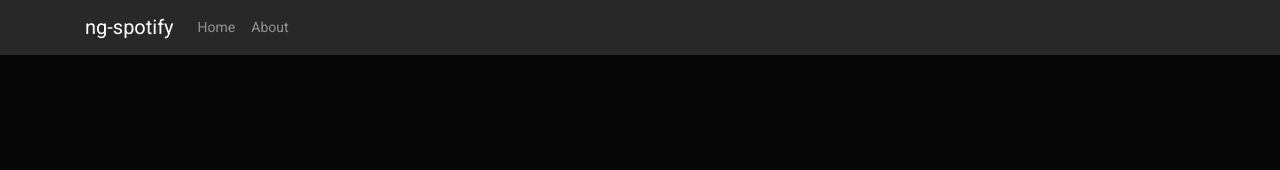
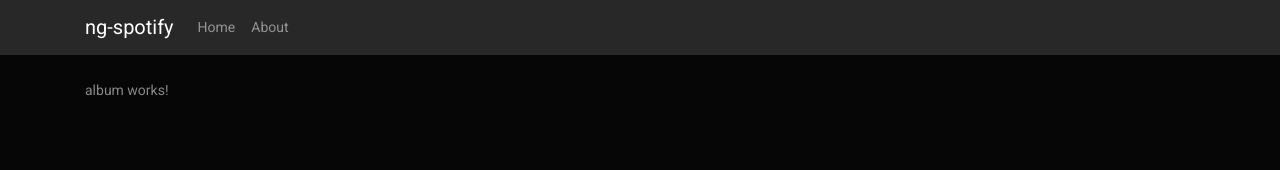
Before and after one commit to igor-pavlichenko/ng-spotify, an Angular app: page /album/1 in a window 1280 px wide. Before the commit this address led to /. Shown: the top 170 px of the page. Built offline with nearby package versions, Linux system fonts and the light colour scheme.

Commit message:
Generate album component
Add a route of album component in our app-routing.
Import the album component in app.module.

```diff
--- a/src/app/app-routing.module.ts
+++ b/src/app/app-routing.module.ts
@@ -4,11 +4,13 @@ import { Routes, RouterModule } from '@angular/router';
 import { SearchComponent } from './components/search/search.component';
 import { AboutComponent } from './components/about/about.component';
 import { ArtistComponent } from './components/artist/artist.component';
+import { AlbumComponent } from './components/album/album.component';
 
 const appRoutes: Routes = [
 	{ path: '', 			component: SearchComponent },
 	{ path: 'about', 		component: AboutComponent },
 	{ path: 'artist/:id', 	component: ArtistComponent },
+	{ path: 'album/:id', 	component: AlbumComponent },
 ];
 
 @NgModule({
--- a/src/app/app.module.ts
+++ b/src/app/app.module.ts
@@ -10,6 +10,7 @@ import { SearchComponent } from './components/search/search.component';
 import { NavbarComponent } from './components/navbar/navbar.component';
 import { AboutComponent } from './components/about/about.component';
 import { ArtistComponent } from './components/artist/artist.component';
+import { AlbumComponent } from './components/album/album.component';
 
 @NgModule({
 	declarations: [
@@ -17,7 +18,8 @@ import { ArtistComponent } from './components/artist/artist.component';
 		SearchComponent,
 		NavbarComponent,
 		AboutComponent,
-		ArtistComponent
+		ArtistComponent,
+		AlbumComponent
 	],
 	imports: [
 		BrowserModule,
--- /dev/null
+++ b/src/app/components/album/album.component.html
@@ -0,0 +1,3 @@
+<p>
+	album works!
+</p>
--- /dev/null
+++ b/src/app/components/album/album.component.ts
@@ -0,0 +1,15 @@
+import { Component, OnInit } from '@angular/core';
+
+@Component({
+	selector: 'app-album',
+	templateUrl: './album.component.html',
+	styleUrls: ['./album.component.scss']
+})
+export class AlbumComponent implements OnInit {
+
+	constructor() { }
+
+	ngOnInit() {
+	}
+
+}
```
Also changed, not shown: src/app/components/album/album.component.scss (added), 1 other file (tests, documents, lock files or other folders).
